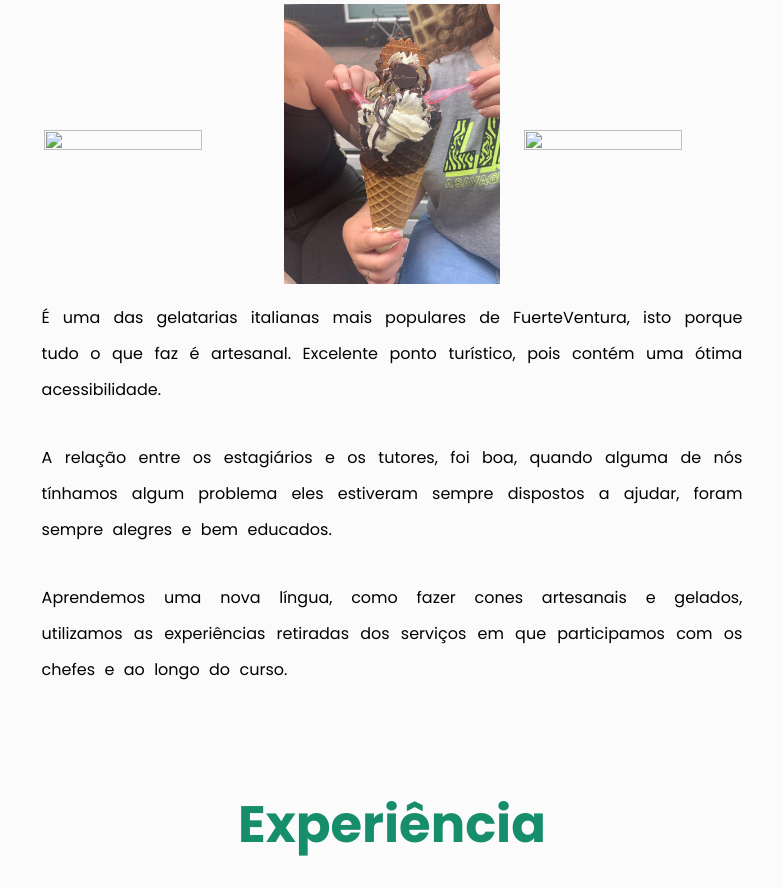
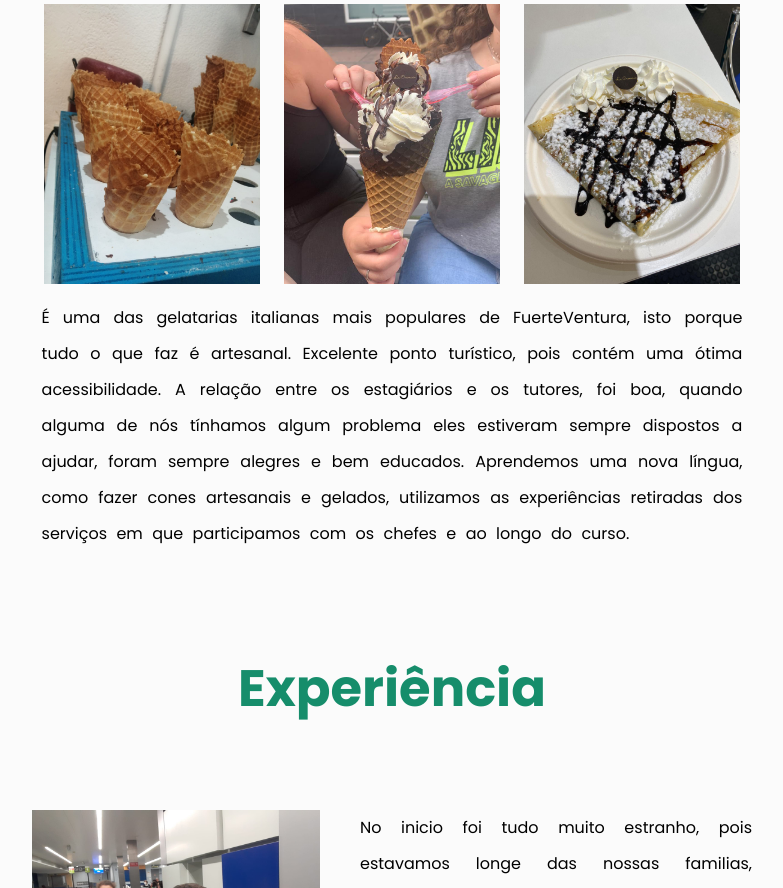
Before and after one commit to canariashos/canariashos.github.io, a plain HTML site: page index.html in a window 1280 px wide. Shown: the part 1999-2887 px from the top of the page, without its empty margins (248-1031 px from the left). Drawn offline with Linux system fonts and the light colour scheme.

Commit message:
Update index.html

```diff
--- a/index.html
+++ b/index.html
@@ -54,13 +54,13 @@
                 </p>
                 <h3>La Cremeria Fuerteventura</h3>
                 <div class="img-3">
-                    <img src="./assets/images/cones.jpeg" alt="">
+                    <img src="./assets/images/cones.jpg" alt="">
                     <img src="./assets/images/geladoGrande.jpeg" alt="">
-                    <img src="./assets/images/crepe.jpg" alt="">
+                    <img src="./assets/images/crepe.jpeg" alt="">
                 </div>
-                <p>É uma das gelatarias italianas mais populares de FuerteVentura, isto porque tudo o que faz é artesanal. Excelente ponto turístico, pois contém uma ótima acessibilidade.</p>
-                <p>A relação entre os estagiários e os tutores, foi boa, quando alguma de nós tínhamos algum problema eles estiveram sempre dispostos a ajudar, foram sempre alegres e bem educados.</p>
-                <p>Aprendemos uma nova língua, como fazer cones artesanais e gelados, utilizamos as experiências retiradas dos serviços em que participamos com os chefes e ao longo do curso.</p>
+                <p>É uma das gelatarias italianas mais populares de FuerteVentura, isto porque tudo o que faz é artesanal. Excelente ponto turístico, pois contém uma ótima acessibilidade.
+                    A relação entre os estagiários e os tutores, foi boa, quando alguma de nós tínhamos algum problema eles estiveram sempre dispostos a ajudar, foram sempre alegres e bem educados.
+                Aprendemos uma nova língua, como fazer cones artesanais e gelados, utilizamos as experiências retiradas dos serviços em que participamos com os chefes e ao longo do curso.</p>
             </div>
 
             <div class="Exp" id="3rd">
```
